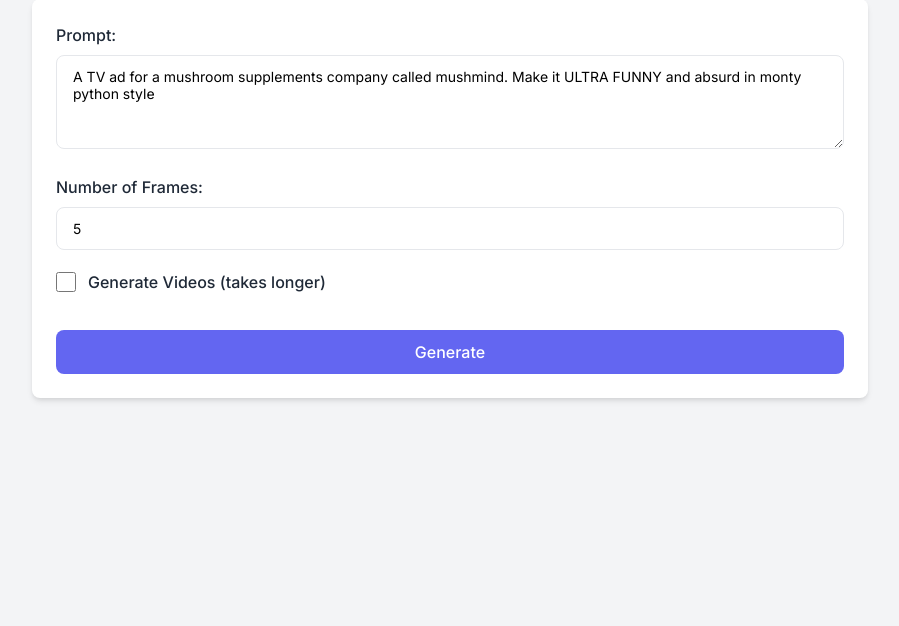
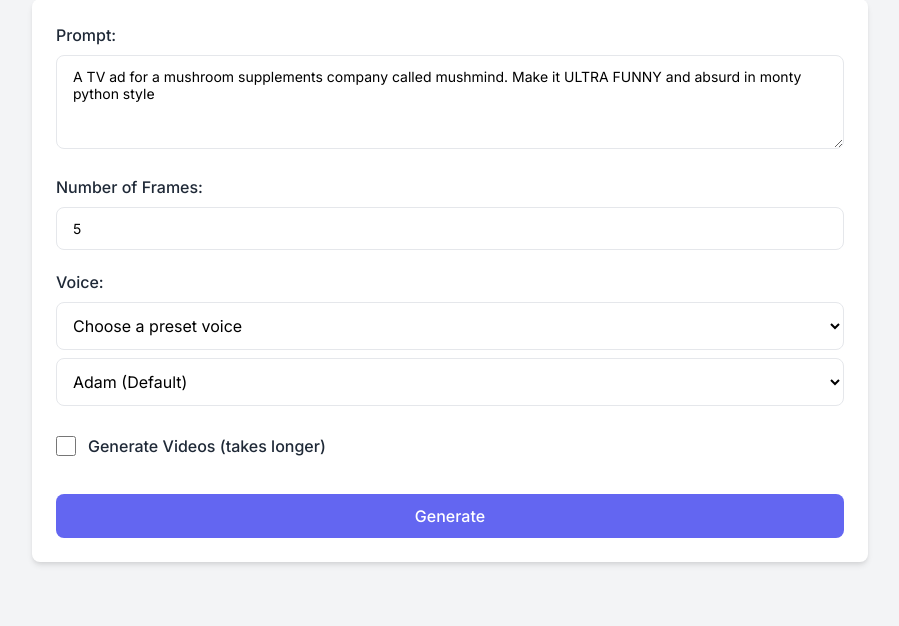
Before and after one commit to samim23/hongos, a FastAPI app: page / in a window 1280 px wide. Shown: the part 567-1193 px from the top of the page, without its empty margins (190-1089 px from the left). Before the commit the page ends 968 px from the top, so only its background shows below. Run offline with FastAPI, Linux system fonts and the light colour scheme; data that the repository does not hold is empty.

Commit message:
voice selector

```diff
--- a/main.py
+++ b/main.py
@@ -95,7 +95,11 @@ async def run_generation(result, custom_description, sequence_amount, generate_v
         result["error"] = str(e)
 
 @app.post("/process-folder/{folder_id}")
-async def process_folder(folder_id: int, background_tasks: BackgroundTasks):
+async def process_folder(
+    folder_id: int,
+    background_tasks: BackgroundTasks,
+    voice_id: str = Form("pNInz6obpgDQGcFmaJgB")  # Updated default to Adam
+):
     # Find the result with the given ID
     result = None
     for r in generation_results:
@@ -110,14 +114,14 @@ async def process_folder(folder_id: int, background_tasks: BackgroundTasks):
     result["processing_status"] = "running"
 
     # Run the processing in the background
-    background_tasks.add_task(run_folder_processing, result)
+    background_tasks.add_task(run_folder_processing, result, voice_id)
 
     return {"status": "processing"}
 
-async def run_folder_processing(result):
+async def run_folder_processing(result, voice_id="pNInz6obpgDQGcFmaJgB"):
     try:
         folder_path = result["output_dir"]
-        await geminigen.process_existing_folder(folder_path)
+        await geminigen.process_existing_folder(folder_path, voice_id)
 
         # Update the result with the new video path
         final_video_path = os.path.join(folder_path, "final_animation.mp4")
--- a/static/script.js
+++ b/static/script.js
@@ -14,6 +14,38 @@ document.addEventListener("DOMContentLoaded", function () {
 	const saveGeminiKeyBtn = document.getElementById("saveGeminiKey");
 	const saveFalKeyBtn = document.getElementById("saveFalKey");
 	const saveElevenLabsKeyBtn = document.getElementById("saveElevenLabsKey");
+
+	// Function to handle voice selection toggle
+	function handleVoiceSelection() {
+		const selectionType = document.getElementById("voiceSelection").value;
+		const presetContainer = document.getElementById("presetVoiceContainer");
+		const customContainer = document.getElementById("customVoiceContainer");
+
+		if (selectionType === "preset") {
+			presetContainer.classList.remove("hidden");
+			customContainer.classList.add("hidden");
+			// Enable the preset voice ID for form submission
+			document.getElementById("voiceId").setAttribute("name", "voice_id");
+			document.getElementById("customVoiceId").removeAttribute("name");
+		} else {
+			presetContainer.classList.add("hidden");
+			customContainer.classList.remove("hidden");
+			// Enable the custom voice ID for form submission
+			document.getElementById("customVoiceId").setAttribute("name", "voice_id");
+			document.getElementById("voiceId").removeAttribute("name");
+		}
+	}
+
+	// Add event listener for voice selection change
+	const voiceSelection = document.getElementById("voiceSelection");
+	if (voiceSelection) {
+		voiceSelection.addEventListener("change", function () {
+			handleVoiceSelection();
+		});
+	}
+
+	// Initialize the voice selection on page load
+	handleVoiceSelection();
 
 	let statusCheckInterval;
 	let currentGenerationId = null;
--- a/static/style.css
+++ b/static/style.css
@@ -465,3 +465,46 @@ video {
         top: 0;
     }
 }
+
+/* Voice selection styling */
+.voice-selection-container {
+    margin-top: 0.5rem;
+}
+
+.voice-selection-container select,
+.voice-selection-container input {
+    width: 100%;
+    padding: 0.75rem;
+    border: 1px solid var(--border);
+    border-radius: var(--radius);
+    background-color: white;
+    font-size: 1rem;
+    transition: var(--transition);
+    margin-bottom: 0.5rem;
+}
+
+.voice-selection-container select:focus,
+.voice-selection-container input:focus {
+    outline: none;
+    border-color: var(--primary);
+    box-shadow: 0 0 0 2px rgba(99, 102, 241, 0.2);
+}
+
+.voice-help-text {
+    font-size: 0.8rem;
+    color: var(--text-light);
+    margin-top: 0.25rem;
+}
+
+.voice-help-text a {
+    color: var(--primary);
+    text-decoration: none;
+}
+
+.voice-help-text a:hover {
+    text-decoration: underline;
+}
+
+#customVoiceContainer {
+    margin-top: 0.5rem;
+}
--- a/templates/index.html
+++ b/templates/index.html
@@ -107,6 +107,50 @@ A TV ad for a mushroom supplements company called mushmind. Make it ULTRA FUNNY
 					/>
 				</div>
 
+				<div class="form-group">
+					<label for="voiceSelection">Voice:</label>
+					<div class="voice-selection-container">
+						<select id="voiceSelection" name="voice_selection">
+							<option value="preset" selected>Choose a preset voice</option>
+							<option value="custom">Use custom voice ID</option>
+						</select>
+
+						<div id="presetVoiceContainer">
+							<select id="voiceId" name="voice_id">
+								<option value="pNInz6obpgDQGcFmaJgB" selected>
+									Adam (Default)
+								</option>
+								<option value="pqHfZKP75CvOlQylNhV4">Bill</option>
+								<option value="nPczCjzI2devNBz1zQrb">Brian</option>
+								<option value="9BWtsMINqrJLrRacOk9x">Aria</option>
+								<option value="Xb7hH8MSUJpSbSDYk0k2">Alice</option>
+								<option value="21m00Tcm4TlvDq8ikWAM">Rachel</option>
+								<option value="AZnzlk1XvdvUeBnXmlld">Domi</option>
+								<option value="EXAVITQu4vr4xnSDxMaL">Bella</option>
+								<option value="ErXwobaYiN019PkySvjV">Antoni</option>
+								<option value="MF3mGyEYCl7XYWbV9V6O">Elli</option>
+								<option value="TxGEqnHWrfWFTfGW9XjX">Josh</option>
+								<option value="VR6AewLTigWG4xSOukaG">Arnold</option>
+								<option value="yoZ06aMxZJJ28mfd3POQ">Sam</option>
+							</select>
+						</div>
+
+						<div id="customVoiceContainer" class="hidden">
+							<input
+								type="text"
+								id="customVoiceId"
+								placeholder="Enter ElevenLabs voice ID"
+							/>
+							<div class="voice-help-text">
+								Find your voice ID at
+								<a href="https://elevenlabs.io/voice-library" target="_blank"
+									>ElevenLabs Voice Library</a
+								>
+							</div>
+						</div>
+					</div>
+				</div>
+
 				<div class="form-group checkbox">
 					<input type="checkbox" id="generateVideos" name="generate_videos" />
 					<label for="generateVideos">Generate Videos (takes longer)</label>
```
Also changed, not shown: geminigen.py (+7 -5 lines), voicegen.py (+5 -3 lines).
